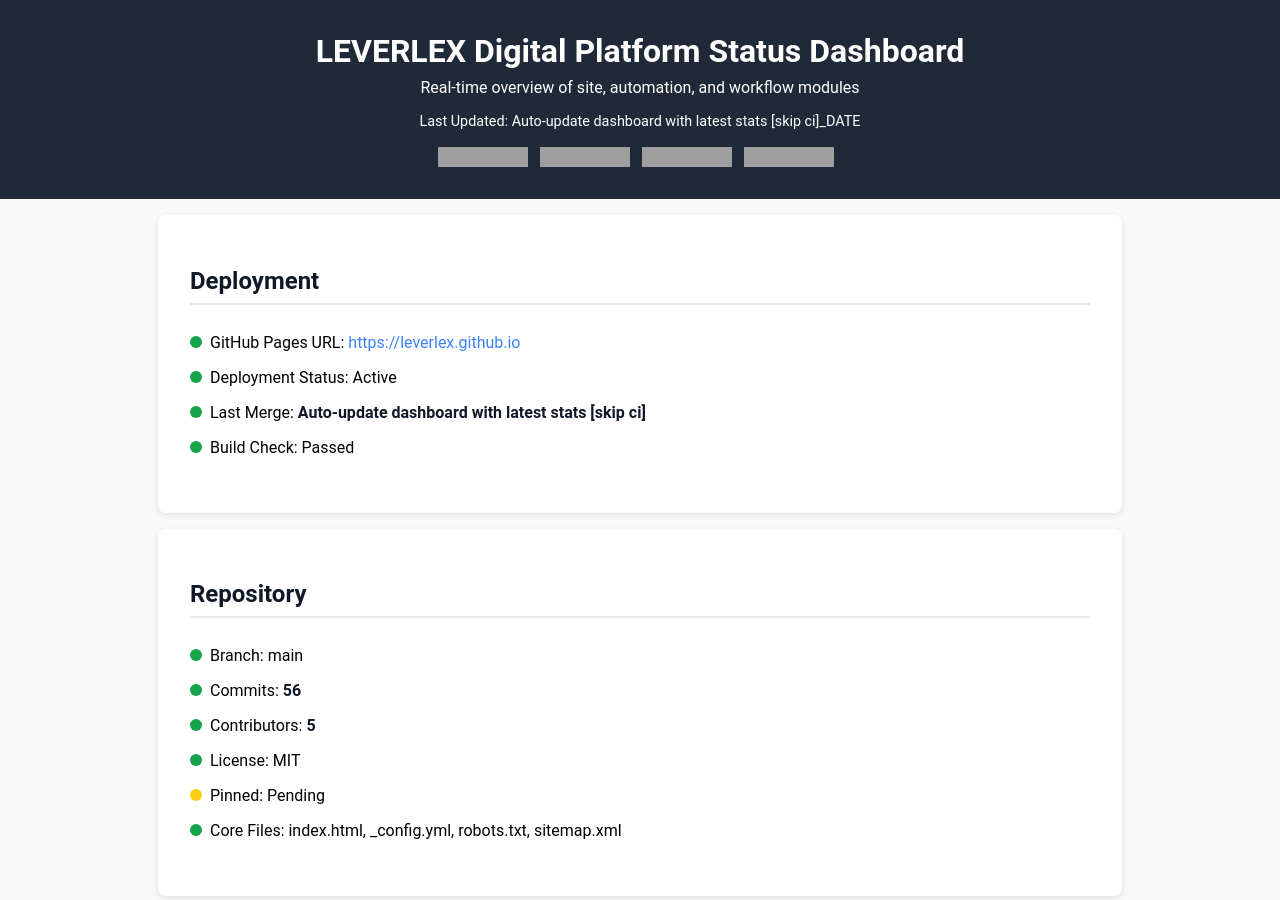
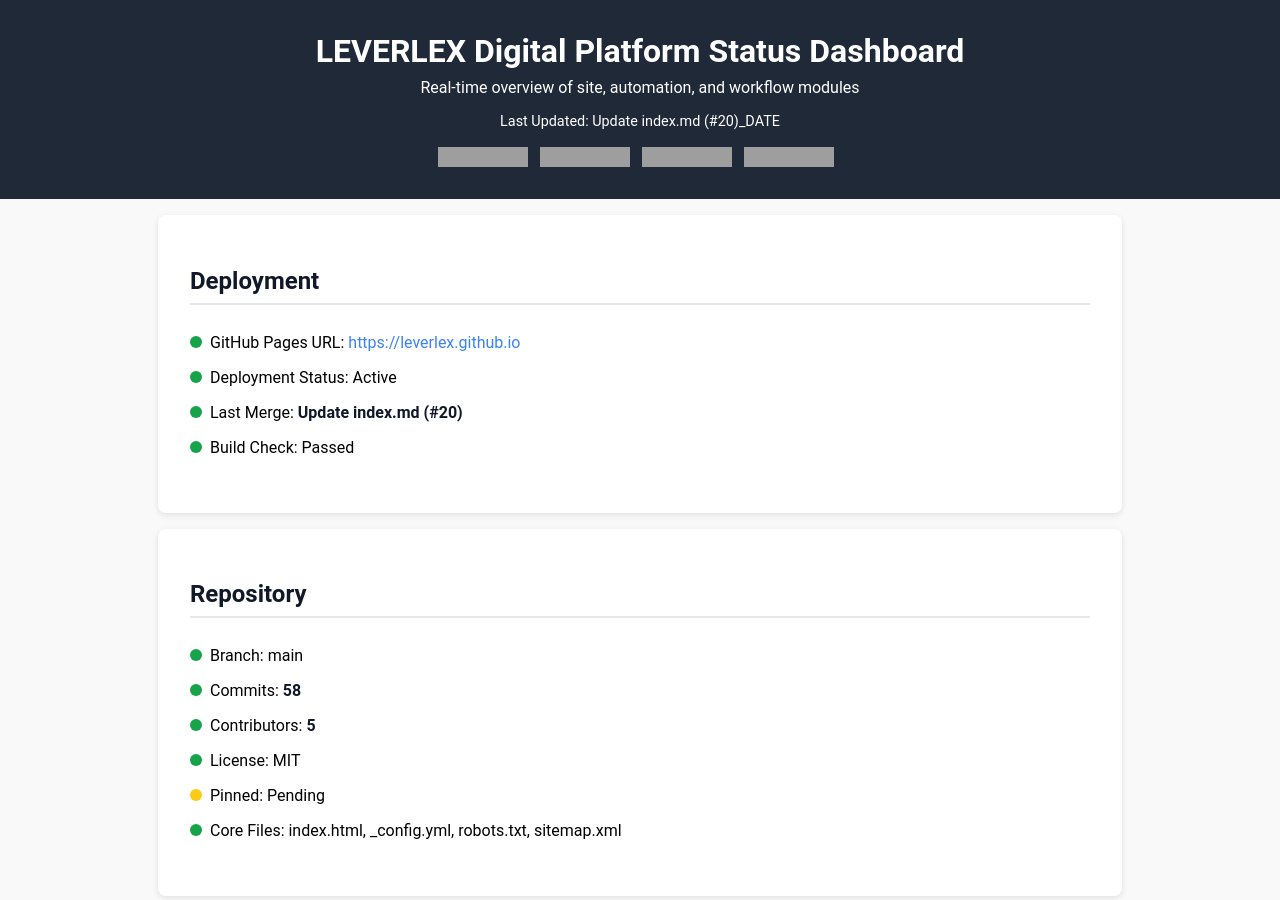
Before and after one commit to LEVERLEX/leverlex.github.io, a Jekyll site: the page dashboard.html, which Jekyll copies as it is, in a window 1280 px wide and 900 px high. Built offline with Jekyll 4.4.1, drawn with Linux system fonts in a browser that asks for light colours; grey boxes are pictures that could not be loaded.

Commit message:
Auto-update dashboard with latest stats [skip ci]

```diff
--- a/dashboard.html
+++ b/dashboard.html
@@ -28,7 +28,7 @@
 <header>
   <h1>LEVERLEX Digital Platform Status Dashboard</h1>
   <p>Real-time overview of site, automation, and workflow modules</p>
-  <p style="font-size: 0.9rem; margin-top: 0.5rem;">Last Updated: Auto-update dashboard with latest stats [skip ci]_DATE</p>
+  <p style="font-size: 0.9rem; margin-top: 0.5rem;">Last Updated: Update index.md (#20)_DATE</p>
   <div class="workflow-badges">
     <img src="https://img.shields.io/badge/status-active-success" alt="Status Badge" class="badge">
     <img src="https://img.shields.io/badge/deployment-github--pages-blue" alt="Deployment Badge" class="badge">
@@ -42,7 +42,7 @@
   <ul>
     <li><span class="status green"></span>GitHub Pages URL: <a href="https://leverlex.github.io" target="_blank">https://leverlex.github.io</a></li>
     <li><span class="status green"></span>Deployment Status: Active</li>
-    <li><span class="status green"></span>Last Merge: <span class="stat-value">Auto-update dashboard with latest stats [skip ci]</span></li>
+    <li><span class="status green"></span>Last Merge: <span class="stat-value">Update index.md (#20)</span></li>
     <li><span class="status green"></span>Build Check: Passed</li>
   </ul>
 </section>
@@ -51,7 +51,7 @@
   <h2>Repository</h2>
   <ul>
     <li><span class="status green"></span>Branch: main</li>
-    <li><span class="status green"></span>Commits: <span class="stat-value" id="commit-count">56</span></li>
+    <li><span class="status green"></span>Commits: <span class="stat-value" id="commit-count">58</span></li>
     <li><span class="status green"></span>Contributors: <span class="stat-value" id="contributor-count">5</span></li>
     <li><span class="status green"></span>License: MIT</li>
     <li><span class="status yellow"></span>Pinned: Pending</li>
```
